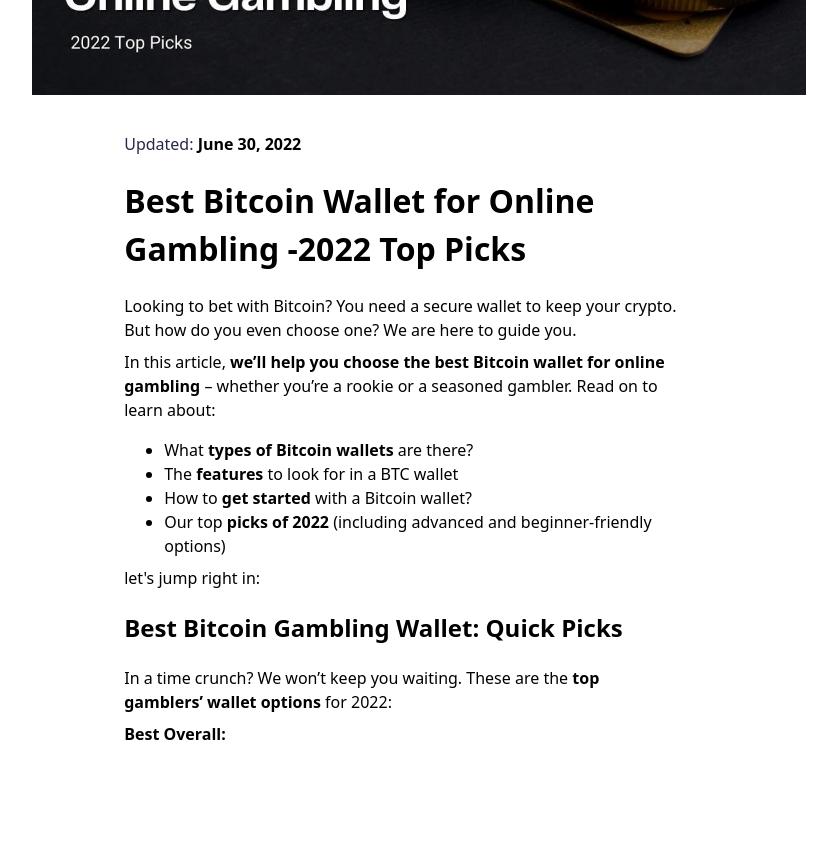
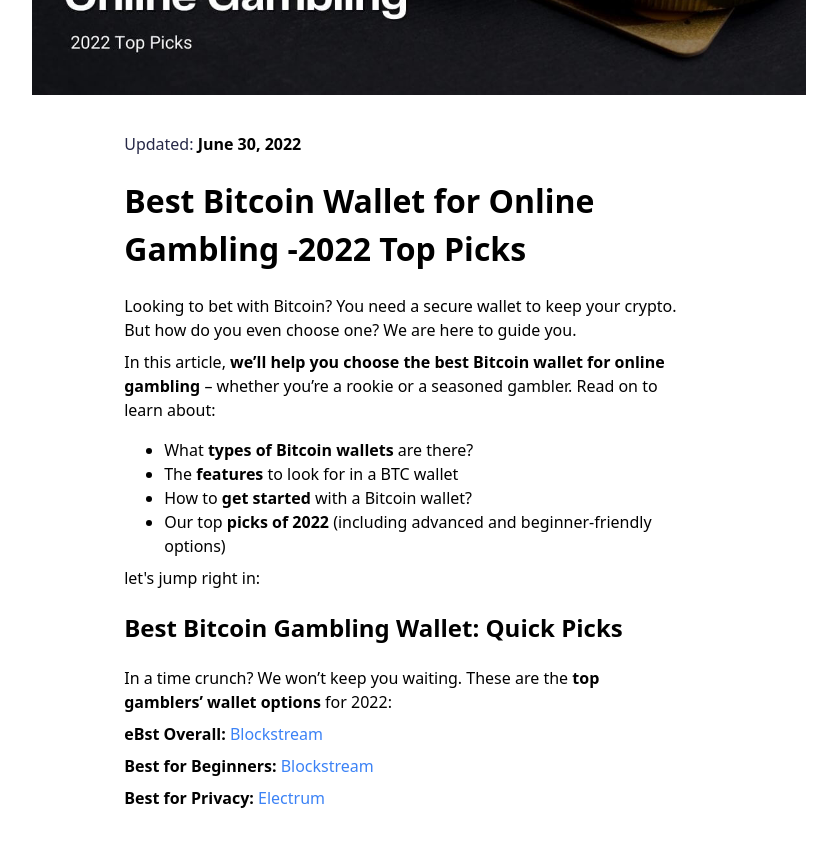
Before and after one commit to TrungTuanOnline/casinosblockchain, a React (Create React App) app: page /best-bitcoin-wallet-for-online-gambling in a window 1280 px wide. Shown: the part 400-1246 px from the top of the page, without its empty margins (74-911 px from the left). Before the commit the page ends 1146 px from the top, so only its background shows below. Built offline with nearby package versions, Linux system fonts and the light colour scheme.

Commit message:
7-19-2 Tolmany

```diff
--- a/src/components/Guides/Guide1/MainPage.tsx
+++ b/src/components/Guides/Guide1/MainPage.tsx
@@ -6,7 +6,7 @@
             <div className="w-full xl:w-fit h-fit xl:h-[435px] rounded-md border-4 border-white">
                 <img src={MetamaskCasinos} className="w-full max-h-full object-cover " />
             </div>
-            <div className="blog pl-24 pt-3 w-10/12">
+            <div className="blog pl-24 pt-3 pb-16 w-10/12">
                 <p className="text-[#262847]">Updated: <span className="text-black font-bold text-base">June 30, 2022</span></p>
                 <h1>Best Bitcoin Wallet for Online Gambling -2022 Top Picks</h1>
                 <p>Looking to bet with Bitcoin? You need a secure wallet to keep your crypto. But how do you even choose one? We are here to guide you.</p>
@@ -35,7 +35,13 @@
                     In a time crunch? We won’t keep you waiting. These are the <b>top gamblers’ wallet options</b> for 2022:
                 </p>
                 <p className="mt-2">
-                    <b>Best Overall: </b>
+                    <b>eBst Overall: </b><a href="https://blockstream.com/" target="_blank" className="text-blue-500">Blockstream</a>
+                </p>
+                <p className="mt-2">
+                    <b>Best for Beginners: </b><a href="https://blockstream.com/" target="_blank" className="text-blue-500">Blockstream</a>
+                </p>
+                <p className="mt-2">
+                    <b>Best for Privacy: </b><a href="https://blockstream.com/" target="_blank" className="text-blue-500">Electrum</a>
                 </p>
             </div>
         </div>
--- a/src/utils/Languages/English.js
+++ b/src/utils/Languages/English.js
@@ -1,3 +1,3 @@
 export const English = {
-    'direct_contact': "Direct Contact",
+    'title1': "Direct Contact",
 }
```
